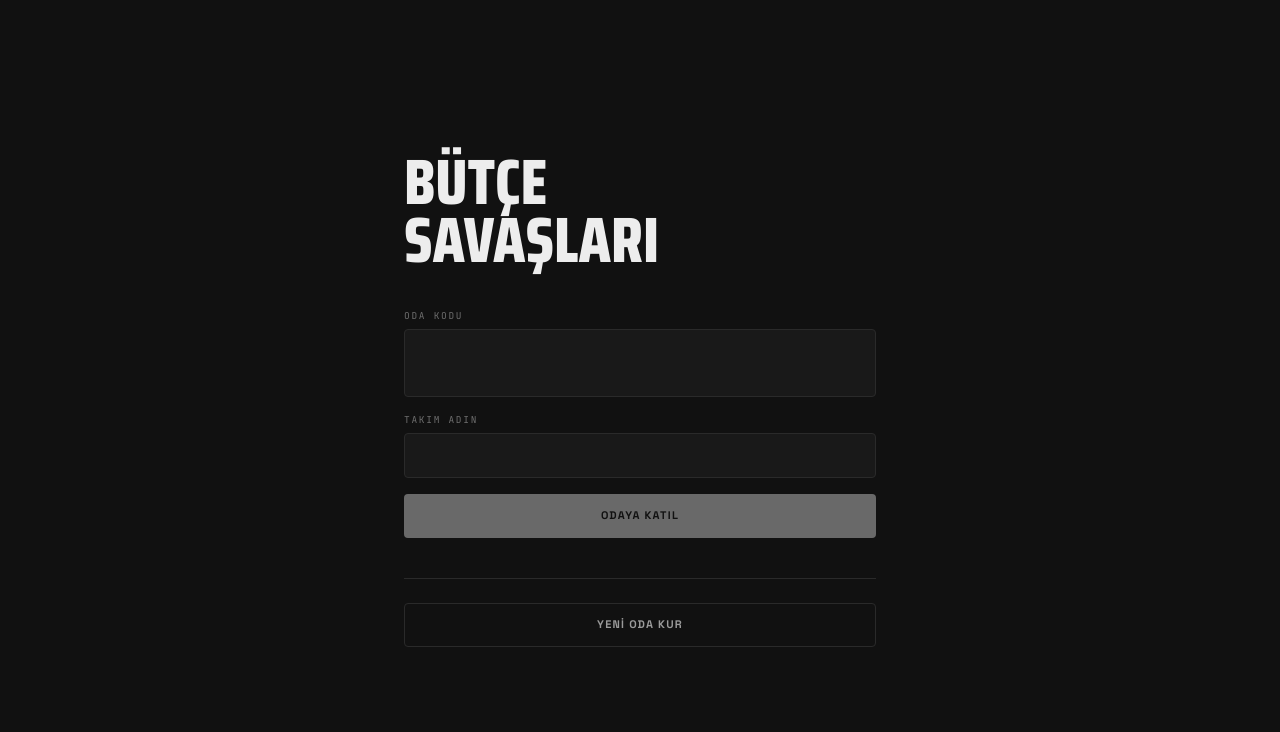
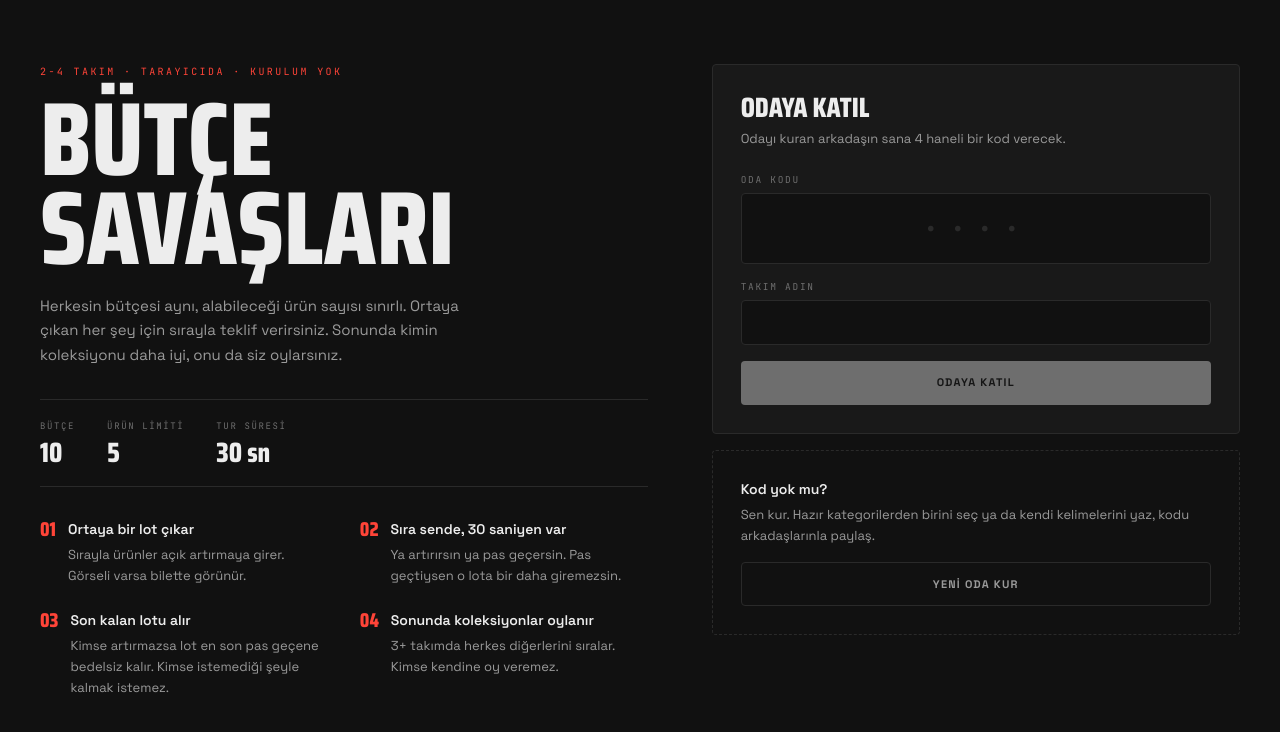
Before and after one commit to mertozdemir08/butce-savaslari, a Next.js app: page / in a window 1280 px wide. Shown: the top 732 px of the page. Built offline with nearby package versions, Linux system fonts and the light colour scheme.

Commit message:
fix(ui): acik artirma ekrani tam yukseklik, seritlerde kazanilan urunler, anasayfa yeniden tasarim

```diff
--- a/app/page.tsx
+++ b/app/page.tsx
@@ -4,7 +4,30 @@ import { useRouter } from 'next/navigation';
 import { useState, type FormEvent } from 'react';
 import { Button } from '@/components/ui/Button';
 import { isFailure, joinRoom } from '@/lib/client/enter';
-import { CODE_LENGTH } from '@/lib/game/constants';
+import { CODE_LENGTH, DEFAULT_BUDGET, DEFAULT_ITEM_LIMIT, DEFAULT_TURN_SECONDS } from '@/lib/game/constants';
+
+const STEPS = [
+  {
+    n: '01',
+    title: 'Ortaya bir lot çıkar',
+    body: 'Sırayla ürünler açık artırmaya girer. Görseli varsa bilette görünür.',
+  },
+  {
+    n: '02',
+    title: 'Sıra sende, 30 saniyen var',
+    body: 'Ya artırırsın ya pas geçersin. Pas geçtiysen o lota bir daha giremezsin.',
+  },
+  {
+    n: '03',
+    title: 'Son kalan lotu alır',
+    body: 'Kimse artırmazsa lot en son pas geçene bedelsiz kalır. Kimse istemediği şeyle kalmak istemez.',
+  },
+  {
+    n: '04',
+    title: 'Sonunda koleksiyonlar oylanır',
+    body: '3+ takımda herkes diğerlerini sıralar. Kimse kendine oy veremez.',
+  },
+];
 
 export default function HomePage() {
   const router = useRouter();
@@ -32,14 +55,70 @@ export default function HomePage() {
   }
 
   return (
-    <main className="mx-auto flex min-h-[100dvh] max-w-lg flex-col justify-center gap-10 px-5 py-12">
-      <h1 className="font-[family-name:var(--font-display)] text-[52px] font-extrabold uppercase leading-[0.9] sm:text-[64px]">
+    <main className="min-h-[100dvh]">
+      <div className="mx-auto grid max-w-[1400px] gap-12 px-5 py-12 lg:grid-cols-[1.15fr_1fr] lg:gap-16 lg:px-10 lg:py-16">
+        {/* Sol: oyunun ne oldugu */}
+        <section className="flex flex-col">
+          <span className="font-[family-name:var(--font-mono)] text-[10px] tracking-[0.24em] text-[var(--color-accent)]">
+            2-4 TAKIM · TARAYICIDA · KURULUM YOK
+          </span>
+
+          <h1 className="mt-4 font-[family-name:var(--font-display)] text-[64px] font-extrabold uppercase leading-[0.86] sm:text-[84px] lg:text-[104px]">
             Bütçe
             <br />
             Savaşları
           </h1>
 
-      <form className="flex flex-col gap-4" onSubmit={join}>
+          <p className="mt-5 max-w-[46ch] text-[15px] leading-relaxed text-[var(--color-dim)]">
+            Herkesin bütçesi aynı, alabileceği ürün sayısı sınırlı. Ortaya çıkan her şey için
+            sırayla teklif verirsiniz. Sonunda kimin koleksiyonu daha iyi, onu da siz oylarsınız.
+          </p>
+
+          <dl className="mt-8 flex flex-wrap gap-x-8 gap-y-4 border-y border-[var(--color-line)] py-5">
+            {[
+              ['BÜTÇE', DEFAULT_BUDGET],
+              ['ÜRÜN LİMİTİ', DEFAULT_ITEM_LIMIT],
+              ['TUR SÜRESİ', `${DEFAULT_TURN_SECONDS} sn`],
+            ].map(([label, value]) => (
+              <div key={String(label)}>
+                <dt className="font-[family-name:var(--font-mono)] text-[9px] tracking-[0.18em] text-[var(--color-mute)]">
+                  {label}
+                </dt>
+                <dd className="tnum mt-1 font-[family-name:var(--font-display)] text-[28px] font-extrabold leading-none">
+                  {value}
+                </dd>
+              </div>
+            ))}
+          </dl>
+
+          <ol className="mt-8 grid gap-x-8 gap-y-6 sm:grid-cols-2">
+            {STEPS.map((step) => (
+              <li key={step.n} className="flex gap-3">
+                <span className="font-[family-name:var(--font-display)] text-[20px] font-extrabold leading-none text-[var(--color-accent)]">
+                  {step.n}
+                </span>
+                <div>
+                  <h2 className="text-[14px] font-semibold">{step.title}</h2>
+                  <p className="mt-1 text-[13px] leading-relaxed text-[var(--color-dim)]">
+                    {step.body}
+                  </p>
+                </div>
+              </li>
+            ))}
+          </ol>
+        </section>
+
+        {/* Sag: giris */}
+        <section className="lg:sticky lg:top-16 lg:self-start">
+          <div className="rounded-[4px] border border-[var(--color-line)] bg-[var(--color-surface)] p-6 sm:p-7">
+            <h2 className="font-[family-name:var(--font-display)] text-[28px] font-extrabold uppercase leading-none">
+              Odaya katıl
+            </h2>
+            <p className="mt-2 text-[13px] text-[var(--color-dim)]">
+              Odayı kuran arkadaşın sana 4 haneli bir kod verecek.
+            </p>
+
+            <form className="mt-6 flex flex-col gap-4" onSubmit={join}>
               <div>
                 <label
                   className="mb-1.5 block font-[family-name:var(--font-mono)] text-[9.5px] tracking-[0.18em] text-[var(--color-mute)]"
@@ -54,7 +133,8 @@ export default function HomePage() {
                   maxLength={CODE_LENGTH}
                   autoComplete="off"
                   autoCapitalize="characters"
-            className="tnum w-full rounded-[4px] border border-[var(--color-line)] bg-[var(--color-surface)] px-3 py-3 text-center font-[family-name:var(--font-mono)] text-[28px] font-bold tracking-[0.3em]"
+                  placeholder="····"
+                  className="tnum w-full rounded-[4px] border border-[var(--color-line)] bg-[var(--color-bg)] px-3 py-3 text-center font-[family-name:var(--font-mono)] text-[30px] font-bold tracking-[0.3em] placeholder:text-[var(--color-line)]"
                 />
               </div>
 
@@ -71,7 +151,7 @@ export default function HomePage() {
                   onChange={(e) => setTeamName(e.target.value)}
                   maxLength={24}
                   autoComplete="off"
-            className="min-h-[44px] w-full rounded-[4px] border border-[var(--color-line)] bg-[var(--color-surface)] px-3 py-2.5 text-[15px]"
+                  className="min-h-[44px] w-full rounded-[4px] border border-[var(--color-line)] bg-[var(--color-bg)] px-3 py-2.5 text-[15px]"
                 />
               </div>
 
@@ -88,11 +168,19 @@ export default function HomePage() {
                 {busy ? 'KATILIYOR' : 'ODAYA KATIL'}
               </Button>
             </form>
+          </div>
 
-      <div className="border-t border-[var(--color-line)] pt-6">
-        <Button variant="ghost" className="w-full" onClick={() => router.push('/kur')}>
+          <div className="mt-4 rounded-[4px] border border-dashed border-[var(--color-line)] p-6 sm:p-7">
+            <h2 className="text-[14px] font-semibold">Kod yok mu?</h2>
+            <p className="mt-1 text-[13px] leading-relaxed text-[var(--color-dim)]">
+              Sen kur. Hazır kategorilerden birini seç ya da kendi kelimelerini yaz, kodu
+              arkadaşlarınla paylaş.
+            </p>
+            <Button variant="ghost" className="mt-4 w-full" onClick={() => router.push('/kur')}>
               YENİ ODA KUR
             </Button>
+          </div>
+        </section>
       </div>
     </main>
   );
--- a/components/auction/TeamLane.tsx
+++ b/components/auction/TeamLane.tsx
@@ -10,15 +10,17 @@ interface Props {
   isTurn: boolean;
   isOut: boolean;
   status: LaneStatus;
+  /** Bu takimin kazandigi urun adlari. Oyun boyunca gorunur olmali. */
+  won: string[];
 }
 
 /** Urun limiti gostergesi: limit kadar kutucuk, dolular kazanilan urunler. */
 function Pips({ won, limit, onLight }: { won: number; limit: number; onLight: boolean }) {
   return (
-    <div
+    <span
       data-testid="lane-pips"
       aria-label={`${won} / ${limit} ürün`}
-      className="mt-1.5 flex gap-[3px]"
+      className="flex shrink-0 gap-[3px]"
     >
       {Array.from({ length: limit }, (_, i) => (
         <span
@@ -37,6 +39,29 @@ function Pips({ won, limit, onLight }: { won: number; limit: number; onLight: bo
           ].join(' ')}
         />
       ))}
+    </span>
+  );
+}
+
+/** Kazanilan urunler, mini bilet seridi olarak. Kimin neyi aldigi anlik gorunur. */
+function WonStrip({ names, onLight }: { names: string[]; onLight: boolean }) {
+  if (names.length === 0) return null;
+
+  return (
+    <div data-testid="lane-won" className="mt-2 flex flex-wrap gap-[3px]">
+      {names.map((name, i) => (
+        <span
+          key={`${name}-${i}`}
+          className={[
+            'rounded-[2px] px-1.5 py-[2px] font-[family-name:var(--font-mono)] text-[8.5px] uppercase tracking-[0.04em]',
+            onLight
+              ? 'bg-[var(--color-bg)] text-[var(--color-text)]'
+              : 'bg-[var(--color-text)] text-[var(--color-bg)]',
+          ].join(' ')}
+        >
+          {name}
+        </span>
+      ))}
     </div>
   );
 }
@@ -45,7 +70,7 @@ function Pips({ won, limit, onLight }: { won: number; limit: number; onLight: bo
  * Bir takimin seridi. Sirasi gelen serit beyaza doner: beyaz
  * "simdi sen oyna" demektir, kirmizi yalnizca baskiyi anlatir.
  */
-export function TeamLane({ team, itemLimit, isMe, isTurn, isOut, status }: Props) {
+export function TeamLane({ team, itemLimit, isMe, isTurn, isOut, status, won }: Props) {
   return (
     <div
       data-testid="lane"
@@ -53,12 +78,13 @@ export function TeamLane({ team, itemLimit, isMe, isTurn, isOut, status }: Props
       data-turn={isTurn ? 'true' : 'false'}
       data-out={isOut ? 'true' : 'false'}
       className={[
-        'flex items-center gap-3 border-b border-[var(--color-line-soft)] px-4 py-3',
+        'border-b border-[var(--color-line-soft)] px-4 py-3',
         'transition-colors duration-200 ease-[cubic-bezier(0.16,1,0.3,1)]',
         isTurn ? 'bg-[var(--color-text)] text-[var(--color-bg)]' : '',
         isOut ? 'opacity-30' : '',
       ].join(' ')}
     >
+      <div className="flex items-center gap-3">
         <span className="w-3 font-[family-name:var(--font-display)] text-xs font-extrabold opacity-60">
           {team.seat + 1}
         </span>
@@ -80,11 +106,12 @@ export function TeamLane({ team, itemLimit, isMe, isTurn, isOut, status }: Props
             )}
           </div>
 
-        <div className="mt-0.5 font-[family-name:var(--font-mono)] text-[9.5px] tracking-[0.1em] opacity-70">
+          <div className="mt-1 flex items-center gap-2">
+            <span className="font-[family-name:var(--font-mono)] text-[9.5px] tracking-[0.1em] opacity-70">
               {team.connected ? status.label : 'BAĞLANTI YOK'}
+            </span>
+            <Pips won={team.itemsWon} limit={itemLimit} onLight={isTurn} />
           </div>
-
-        <Pips won={team.itemsWon} limit={itemLimit} onLight={isTurn} />
         </div>
 
         <div className="text-right">
@@ -99,5 +126,8 @@ export function TeamLane({ team, itemLimit, isMe, isTurn, isOut, status }: Props
           </span>
         </div>
       </div>
+
+      <WonStrip names={won} onLight={isTurn} />
+    </div>
   );
 }
--- a/components/auction/TeamRail.tsx
+++ b/components/auction/TeamRail.tsx
@@ -1,5 +1,6 @@
 'use client';
 
+import { wonItems } from '@/components/result/collection';
 import type { GameState, Lot, TeamId } from '@/lib/game/types';
 import { BidLog } from './BidLog';
 import { laneStatus } from './laneStatus';
@@ -18,11 +19,12 @@ export function TeamRail({ state, lot, meId, withLog = true }: Props) {
   const teams = [...state.teams].sort((a, b) => a.seat - b.seat);
 
   return (
-    <div className="flex flex-col">
-      <div className="border-b border-[var(--color-line)] px-4 py-2.5 font-[family-name:var(--font-mono)] text-[9px] tracking-[0.2em] text-[var(--color-mute)]">
+    <div className="flex h-full min-h-0 flex-col">
+      <div className="shrink-0 border-b border-[var(--color-line)] px-4 py-2.5 font-[family-name:var(--font-mono)] text-[9px] tracking-[0.2em] text-[var(--color-mute)]">
         TAKIMLAR
       </div>
 
+      <div className="shrink-0">
         {teams.map((team) => (
           <TeamLane
             key={team.id}
@@ -32,10 +34,16 @@ export function TeamRail({ state, lot, meId, withLog = true }: Props) {
             isTurn={lot?.turnTeamId === team.id}
             isOut={!!lot && !lot.activeTeamIds.includes(team.id)}
             status={laneStatus(state, lot, team.id)}
+            won={wonItems(state, team.id).map((w) => w.name)}
           />
         ))}
+      </div>
 
-      {withLog && lot && <BidLog lot={lot} teams={state.teams} />}
+      {withLog && lot && (
+        <div className="min-h-0 flex-1 overflow-y-auto">
+          <BidLog lot={lot} teams={state.teams} />
+        </div>
+      )}
     </div>
   );
 }
```
Also changed, not shown: components/auction/AuctionScreen.tsx (+26 -18 lines), components/auction/LotTicket.tsx (+31 -7 lines), 1 other file (tests, documents, lock files or other folders). Lines whose indentation alone changed are shown as unchanged.
